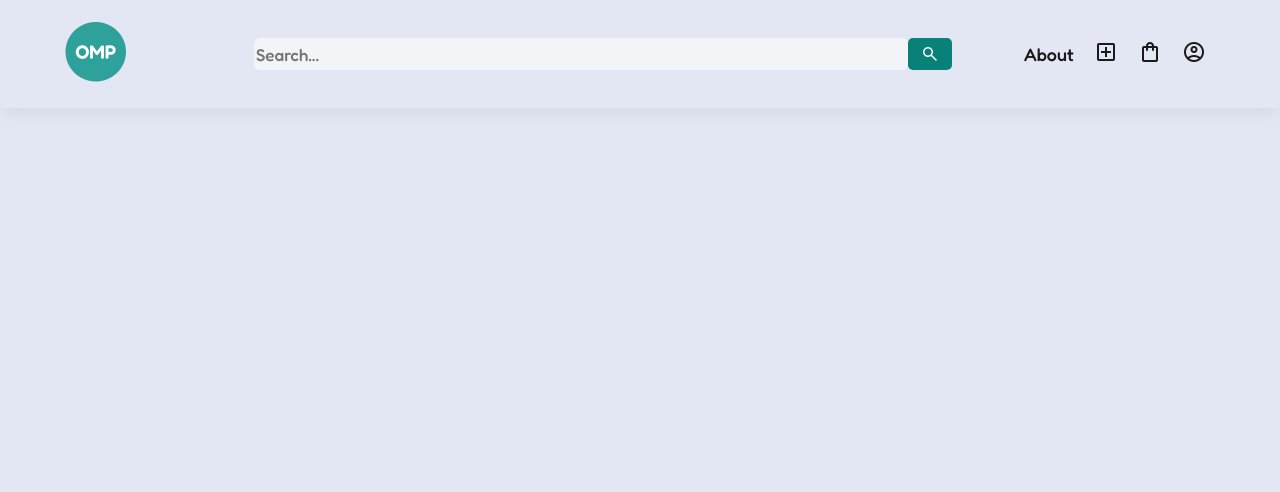
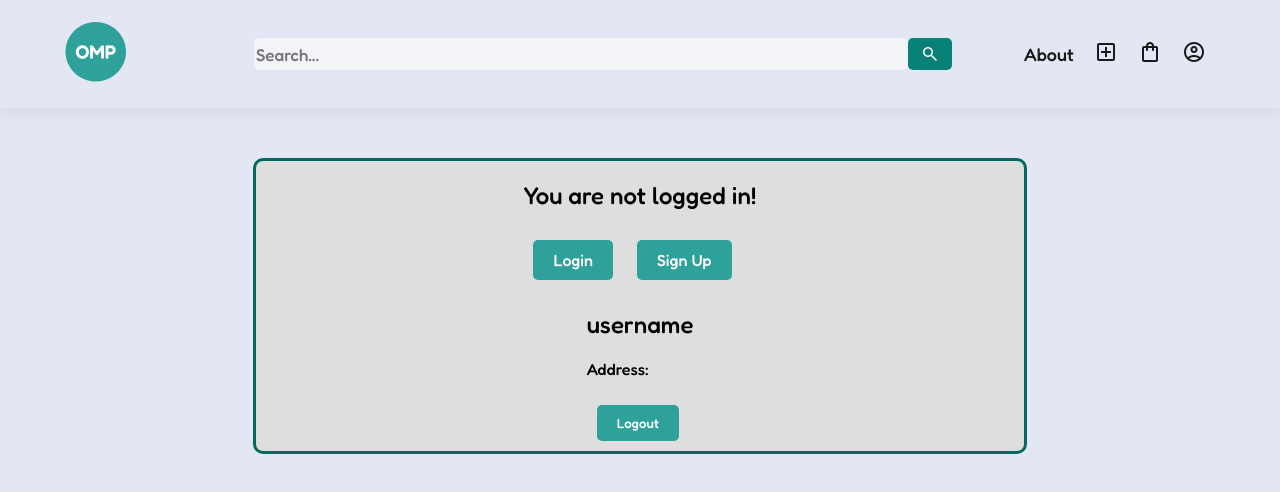
Before and after one commit to VinnRe/OMP, a plain HTML site: page account.html in a window 1280 px wide. Drawn offline with nearby package versions, Linux system fonts and the light colour scheme.

Commit message:
Add elements and styles

```diff
--- a/account.html
+++ b/account.html
@@ -7,6 +7,7 @@
     <link href="https://fonts.googleapis.com/icon?family=Material+Icons" rel="stylesheet">
     <link rel="stylesheet" href="https://fonts.googleapis.com/css2?family=Material+Symbols+Outlined:opsz,wght,FILL,GRAD@24,400,0,0" />
     <link rel="stylesheet" href="css/styles.css">
+    <link rel="stylesheet" href="css/account.css">
 </head>
 <body>
     <!-- HEADER SECTION -->
@@ -28,5 +29,23 @@
             </ul>
         </div>
     </section>
+
+    <!-- ACCOUNT SECTION -->
+    <section id="acc-section">
+        <div class="acc-container">
+            <div class="notLogged shown">
+                <h1>You are not logged in!</h1>
+                <!-- MAKE SURE IF USER PRESSES EITHER BUTTONS THEY'LL BE REDIRECTED TO THE RESPECTIVE FORM -->
+                <a href="login_signup.html" class="acc-log-btn">Login</a>
+                <a href="login_signup.html" class="acc-reg-btn">Sign Up</a>
+            </div>
+
+            <div class="acc-settings">
+                <h2 class="acc-username">username</h2>
+                <p class="acc-address">Address: </p>
+                <button class="logout-btn">Logout</button>
+            </div>
+        </div>
+    </section>
 </body>
 </html>
--- /dev/null
+++ b/css/account.css
@@ -0,0 +1,49 @@
+:root {
+    --background-color: #E3E6F3;
+    --light-color: #088178;
+    --light-color2: #2ea29a;
+    --light-white-color: #f3f4f8;
+    --dark-text-color: #1a1a1a;
+    --dark-white-color: #dedede;
+    --dark-color: #06695f;
+}
+
+.acc-container {
+    display: flex;
+    justify-content: center;
+    align-items: center;
+    flex-direction: column;
+    background-color: var(--dark-white-color);
+    border: var(--dark-color) solid;
+    border-radius: 10px;
+    width: 60%;
+    height: auto;
+    margin: 0 auto;
+    margin-top: 50px;
+}
+
+.acc-log-btn,
+.acc-reg-btn,
+.logout-btn {
+    display: inline-block;
+    padding: 10px 20px;
+    margin: 10px;
+    border: none;
+    border-radius: 5px;
+    background-color: var(--light-color2);
+    color: white;
+    text-decoration: none;
+    cursor: pointer;
+}
+
+.acc-log-btn:hover,
+.acc-reg-btn:hover,
+.logout-btn:hover {
+    background-color: var(--light-color);
+}
+
+.acc-log-btn:active,
+.acc-reg-btn:active,
+.logout-btn:active {
+    transform: translateY(1px);
+}
```
